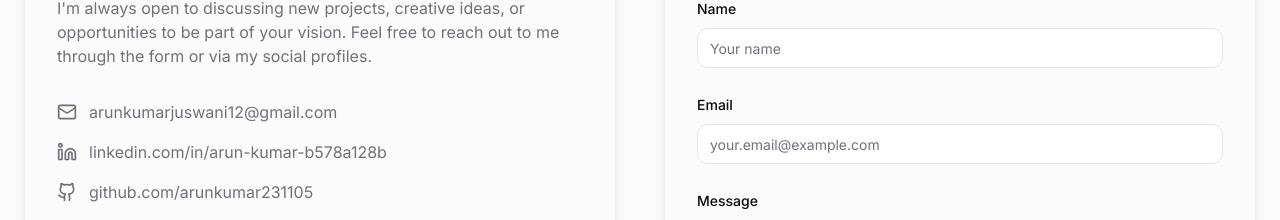
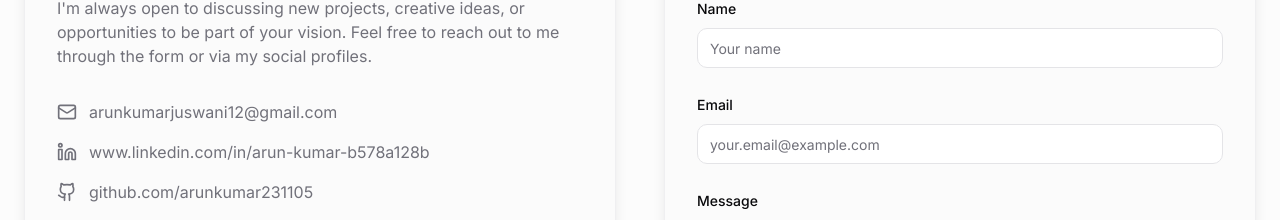
Before and after one commit to arunkumar231105/arun-kumar-portfolio, a React (Vite) app: page / in a window 1280 px wide. Shown: the part 7912-8132 px from the top of the page. Built offline with nearby package versions, Linux system fonts and the light colour scheme; a web font is replaced by a local one.

Commit message:
Update LinkedIn profile link
Updated the LinkedIn profile link in the hero section to `https://www.linkedin.com/in/arun-kumar-b578a128b`.

```diff
--- a/src/components/Footer.tsx
+++ b/src/components/Footer.tsx
@@ -40,7 +40,7 @@ export default function Footer() {
               </Button>
               <Button asChild variant="ghost" size="icon" className="rounded-full">
                 <a
-                  href="https://linkedin.com/in/arun-kumar-b578a128b"
+                  href="https://www.linkedin.com/in/arun-kumar-b578a128b"
                   target="_blank"
                   rel="noopener noreferrer"
                   aria-label="LinkedIn"
--- a/src/components/sections/ContactSection.tsx
+++ b/src/components/sections/ContactSection.tsx
@@ -27,9 +27,9 @@ export default function ContactSection() {
                 <Mail className="h-5 w-5" />
                 <span>arunkumarjuswani12@gmail.com</span>
               </a>
-              <a href="https://linkedin.com/in/arun-kumar-b578a128b" target="_blank" rel="noopener noreferrer" className="flex items-center gap-3 text-muted-foreground hover:text-primary transition-colors">
+              <a href="https://www.linkedin.com/in/arun-kumar-b578a128b" target="_blank" rel="noopener noreferrer" className="flex items-center gap-3 text-muted-foreground hover:text-primary transition-colors">
                 <Linkedin className="h-5 w-5" />
-                <span>linkedin.com/in/arun-kumar-b578a128b</span>
+                <span>www.linkedin.com/in/arun-kumar-b578a128b</span>
               </a>
               <a href="https://github.com/arunkumar231105" target="_blank" rel="noopener noreferrer" className="flex items-center gap-3 text-muted-foreground hover:text-primary transition-colors">
                 <Github className="h-5 w-5" />
```
